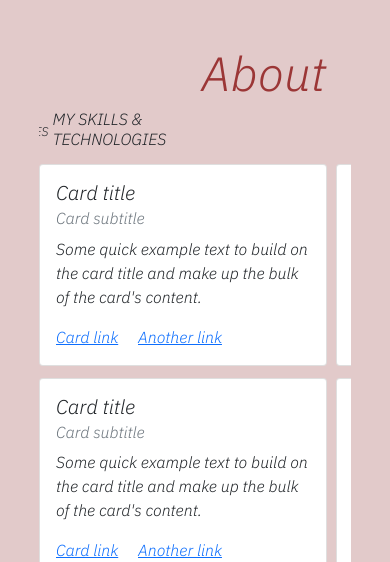
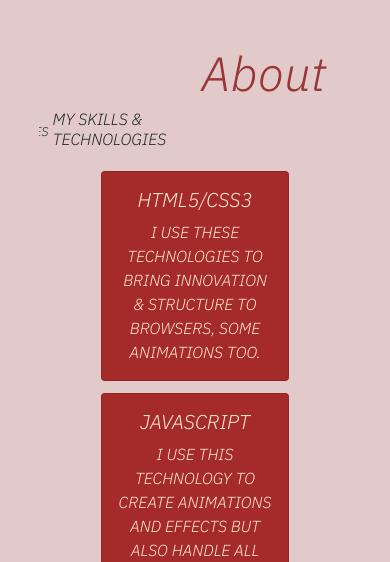
Before and after one commit to AJ-Brown-InTech/Website, a website: page public/index.html in a window 390 px wide. Shown: the part 538-1100 px from the top of the page. Drawn offline with nearby package versions, Linux system fonts and the light colour scheme.

Commit message:
cards are going pretty good need to make them a bit more dynamic more styling + animations

```diff
--- a/public/main.js
+++ b/public/main.js
@@ -19,8 +19,7 @@ var cardData = [
     {title: "HTML5/CSS3", description: " I USE THESE TECHNOLOGIES TO BRING INNOVATION & STRUCTURE TO BROWSERS, SOME ANIMATIONS TOO"},
     {title: "JAVASCRIPT", description: " I USE THIS TECHNOLOGY TO CREATE ANIMATIONS AND EFFECTS BUT ALSO HANDLE ALL THAT DATA"},
     {title: "REACT.JS", description: " I USE THIS TO CREATE DYNAMIC APPLICATIONS"},
-    {title: "NODE.JS", description: " I USE IT FOR WRTING SERVERS AND HANDLING REQUEST"},
-    {title: "EXPRESS", description: " I USE THIS FRAMEWORK FOR WORKING WITH THE BACKEND IN NODE.JS"},
+    {title: "NODE/EXPRESS", description: " I USE THIS FRAMEWORK AND RUNTIME FOR WORKING WITH SERVERS AND HANDLING REQUEST"},
     {title: "GIT", description: " I USE THIS VERSION CONTROL FOR SOURCE CODE MANAGEMENT, GREAT PART IS IT'S BASH IS ALMOST IDENTICAL TO LINUX'S TERMINAL"},
     {title: "VISUAL STUDIO CODE", description: " THIS IS MY PREFERED INTEGRATED DEVELOPMENT ENVIROMENT"},
     {title: "LINUX/ WINDOWS 10", description: " THESE ARE THE TWO OPERATING SYTEMS I USE, I'VE SETUP THESE ENVIROMENTS ON MY COMPUTERS"},
@@ -28,14 +27,11 @@ var cardData = [
     {title: "HEROKU", description: " I USE THIS TO DEPLOY AND MANAGE WEB APPLICATIONS TECHNOLOGIES TO BRING INNOVATION & STRUCTURE TO BROWSERS"},
 ]
 //Card data function that builds the html for our cards
-function getHTMLForCards(){
-    return ` <div class="card" style="width: 18rem;">
+function getHTMLForCards(cardData){
+    return ` <div class="card" >
     <div class="card-body">
-      <h5 class="card-title">Card title</h5>
-      <h6 class="card-subtitle mb-2 text-muted">Card subtitle</h6>
-      <p class="card-text">Some quick example text to build on the card title and make up the bulk of the card's content.</p>
-      <a href="#" class="card-link">Card link</a>
-      <a href="#" class="card-link">Another link</a>
+      <h5 class="card-title">${cardData.title}</h5>
+      <p class="card-text">${cardData.description}.</p>
     </div>
   </div> `
 }
--- a/public/style.css
+++ b/public/style.css
@@ -96,19 +96,31 @@ body {
 
 /* About Cards section */
 
-.cards {
+summary.cards {
 display: grid;
-grid-template-columns: repeat(5, 1fr);
-grid-template-rows: repeat(2, 1fr);
-gap:3%;
+grid-template-columns: repeat(3, 1fr);
+grid-template-rows: repeat(3, 1fr);
+grid-gap: 0%;
+position: relative;
+margin: 0%;
+padding: 0;
+
+
 }
 
 .card{
-
+margin: 2%;
+background-color: brown;
+color: blanchedalmond;
+width:  60%;
+align-items: center;
+}
+.card-body{
+padding: 1rem;
 
 }
 /* Media Query Section 962 */
-@media screen and (max-width: 962px) {
+@media screen and (max-width: 1020px) {
   .menu-container1 {
     border-bottom: solid 2px #9d9dbe;
     border-radius: 60px;
@@ -163,6 +175,17 @@ gap:3%;
     top: 50%;
 
   }
+
+  summary.cards {
+    display: grid;
+    grid-template-columns: repeat(2, 1fr);
+    grid-template-rows: repeat(3, 1fr);
+    grid-gap: 0%;
+    position: relative;
+    margin: 0%;
+    padding: 0;
+
+    }
 }
 /* 620px and below */
 @media screen and (max-width: 620px) {
@@ -200,4 +223,14 @@ gap:3%;
     font-size: 130%;
     top: 50%;
   }
+
+  summary.cards {
+    display: flex;
+    flex-direction: column;
+    position: relative;
+    margin: 0%;
+    padding: 0;
+    align-items: center;
+    text-align: center;
+    }
 }
```
